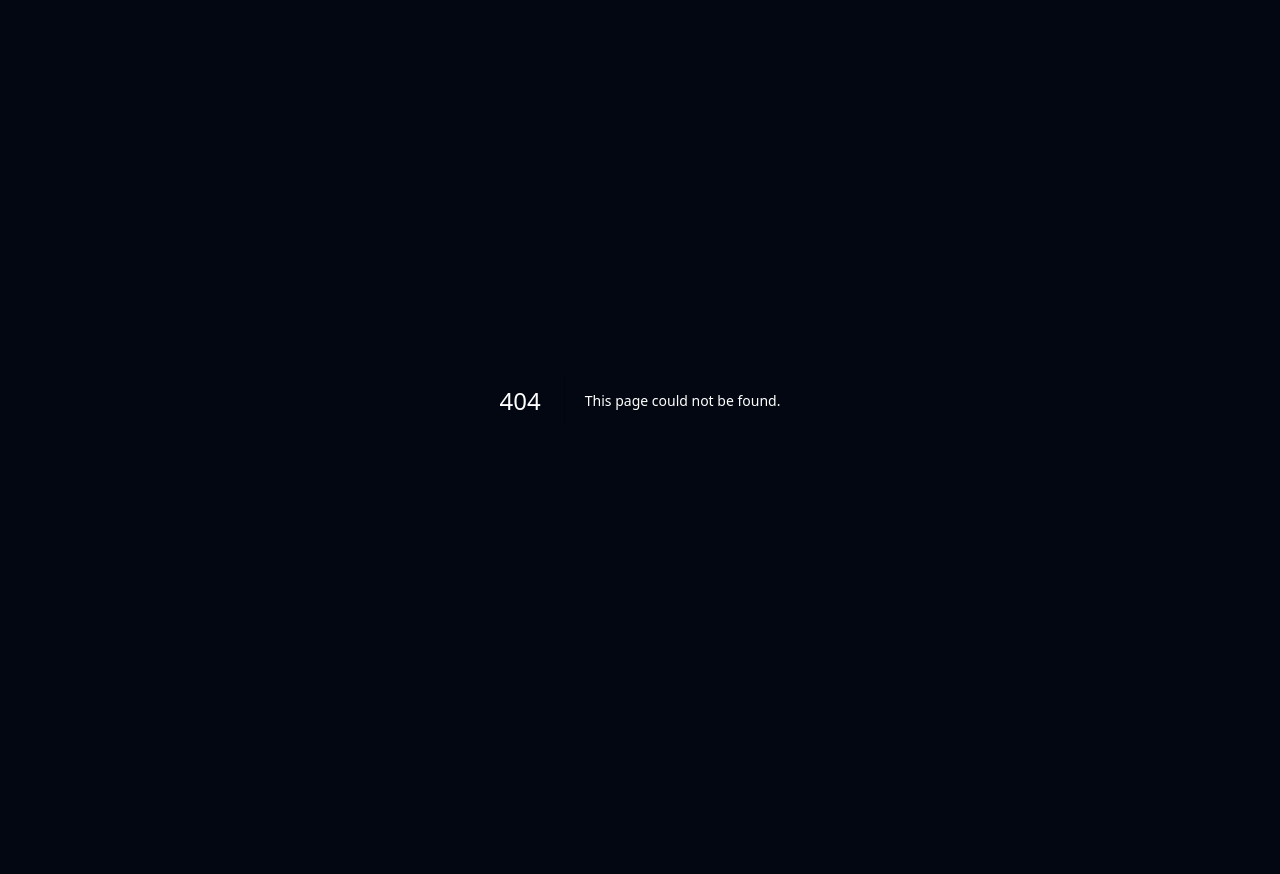
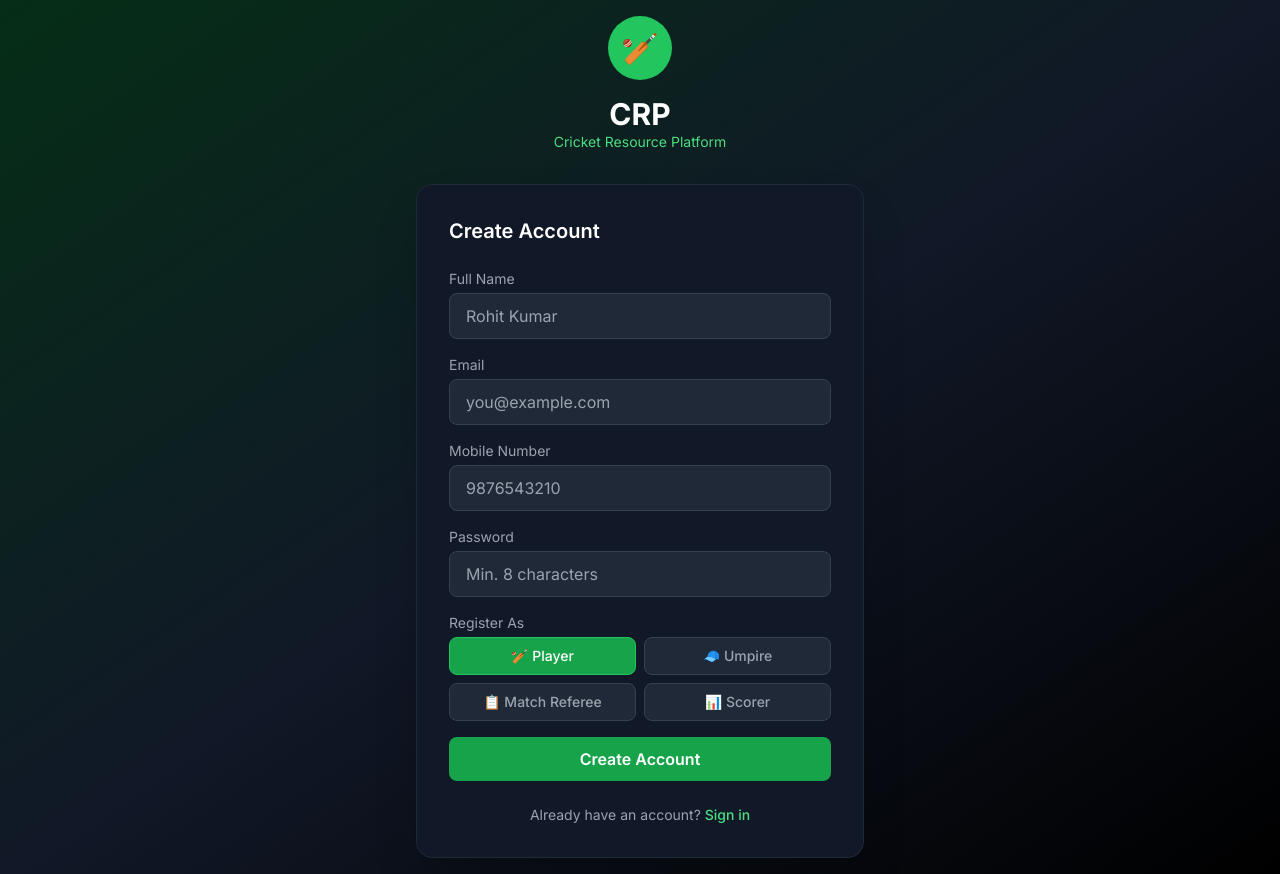
Before and after one commit to tanmayjain0805-cell/crp, a Next.js app: page /register in a window 1280 px wide. Before the commit this address had no page. Before the commit the page ends 800 px from the top, so only its background shows below. Built offline with nearby package versions, Linux system fonts and the light colour scheme.

Commit message:
Implement registration page with form handling

```diff
--- /dev/null
+++ b/src/app/(auth)/register/page.tsx
@@ -0,0 +1,158 @@
+'use client'
+import { useState } from 'react'
+import { useRouter } from 'next/navigation'
+import Link from 'next/link'
+
+const ROLES = [
+  { value: 'PLAYER',  label: '🏏 Player' },
+  { value: 'UMPIRE',  label: '🧢 Umpire' },
+  { value: 'REFEREE', label: '📋 Match Referee' },
+  { value: 'SCORER',  label: '📊 Scorer' },
+]
+
+export default function RegisterPage() {
+  const router = useRouter()
+  const [form, setForm] = useState({
+    name: '', email: '', mobile: '', password: '', role: 'PLAYER',
+  })
+  const [error, setError] = useState('')
+  const [loading, setLoading] = useState(false)
+
+  async function handleSubmit(e: React.FormEvent) {
+    e.preventDefault()
+    setLoading(true)
+    setError('')
+    try {
+      const res = await fetch('/api/auth/register', {
+        method:  'POST',
+        headers: { 'Content-Type': 'application/json' },
+        body:    JSON.stringify(form),
+      })
+      const data = await res.json()
+      if (!res.ok) throw new Error(data.error)
+      router.push(`/${form.role.toLowerCase()}`)
+    } catch (err: any) {
+      setError(err.message)
+    } finally {
+      setLoading(false)
+    }
+  }
+
+  return (
+    <div className="min-h-screen bg-gradient-to-br from-green-950 via-gray-900 to-black flex items-center justify-center p-4">
+      <div className="w-full max-w-md">
+        <div className="text-center mb-8">
+          <div className="inline-flex items-center justify-center w-16 h-16 rounded-full bg-green-500 mb-4">
+            <span className="text-3xl">🏏</span>
+          </div>
+          <h1 className="text-3xl font-bold text-white">CRP</h1>
+          <p className="text-green-400 text-sm">Cricket Resource Platform</p>
+        </div>
+
+        <div className="bg-gray-900 border border-gray-800 rounded-2xl p-8 shadow-2xl">
+          <h2 className="text-xl font-semibold text-white mb-6">
+            Create Account
+          </h2>
+
+          {error && (
+            <div className="bg-red-900/40 border border-red-700 text-red-400 rounded-lg p-3 text-sm mb-4">
+              {error}
+            </div>
+          )}
+
+          <form onSubmit={handleSubmit} className="space-y-4">
+            <div>
+              <label className="block text-sm text-gray-400 mb-1">
+                Full Name
+              </label>
+              <input
+                required
+                value={form.name}
+                onChange={e => setForm({ ...form, name: e.target.value })}
+                className="w-full bg-gray-800 border border-gray-700 text-white rounded-lg px-4 py-2.5 focus:outline-none focus:border-green-500 transition"
+                placeholder="Rohit Kumar"
+              />
+            </div>
+            <div>
+              <label className="block text-sm text-gray-400 mb-1">
+                Email
+              </label>
+              <input
+                type="email"
+                required
+                value={form.email}
+                onChange={e => setForm({ ...form, email: e.target.value })}
+                className="w-full bg-gray-800 border border-gray-700 text-white rounded-lg px-4 py-2.5 focus:outline-none focus:border-green-500 transition"
+                placeholder="you@example.com"
+              />
+            </div>
+            <div>
+              <label className="block text-sm text-gray-400 mb-1">
+                Mobile Number
+              </label>
+              <input
+                required
+                value={form.mobile}
+                onChange={e => setForm({ ...form, mobile: e.target.value })}
+                className="w-full bg-gray-800 border border-gray-700 text-white rounded-lg px-4 py-2.5 focus:outline-none focus:border-green-500 transition"
+                placeholder="9876543210"
+              />
+            </div>
+            <div>
+              <label className="block text-sm text-gray-400 mb-1">
+                Password
+              </label>
+              <input
+                type="password"
+                required
+                minLength={8}
+                value={form.password}
+                onChange={e => setForm({ ...form, password: e.target.value })}
+                className="w-full bg-gray-800 border border-gray-700 text-white rounded-lg px-4 py-2.5 focus:outline-none focus:border-green-500 transition"
+                placeholder="Min. 8 characters"
+              />
+            </div>
+            <div>
+              <label className="block text-sm text-gray-400 mb-1">
+                Register As
+              </label>
+              <div className="grid grid-cols-2 gap-2">
+                {ROLES.map(r => (
+                  <button
+                    key={r.value}
+                    type="button"
+                    onClick={() => setForm({ ...form, role: r.value })}
+                    className={`py-2 px-3 rounded-lg border text-sm font-medium transition ${
+                      form.role === r.value
+                        ? 'bg-green-600 border-green-500 text-white'
+                        : 'bg-gray-800 border-gray-700 text-gray-400 hover:border-gray-500'
+                    }`}
+                  >
+                    {r.label}
+                  </button>
+                ))}
+              </div>
+            </div>
+
+            <button
+              type="submit"
+              disabled={loading}
+              className="w-full bg-green-600 hover:bg-green-500 disabled:opacity-50 text-white font-semibold py-2.5 rounded-lg transition mt-2"
+            >
+              {loading ? 'Creating account…' : 'Create Account'}
+            </button>
+          </form>
+
+          <p className="text-center text-sm text-gray-400 mt-6">
+            Already have an account?{' '}
+            <Link
+              href="/login"
+              className="text-green-400 hover:underline font-medium">
+              Sign in
+            </Link>
+          </p>
+        </div>
+      </div>
+    </div>
+  )
+}
```
